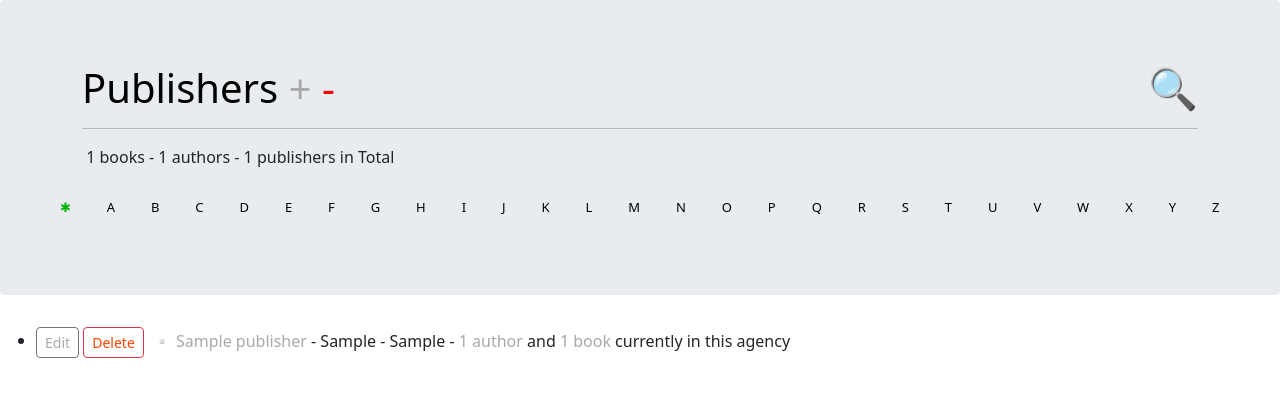
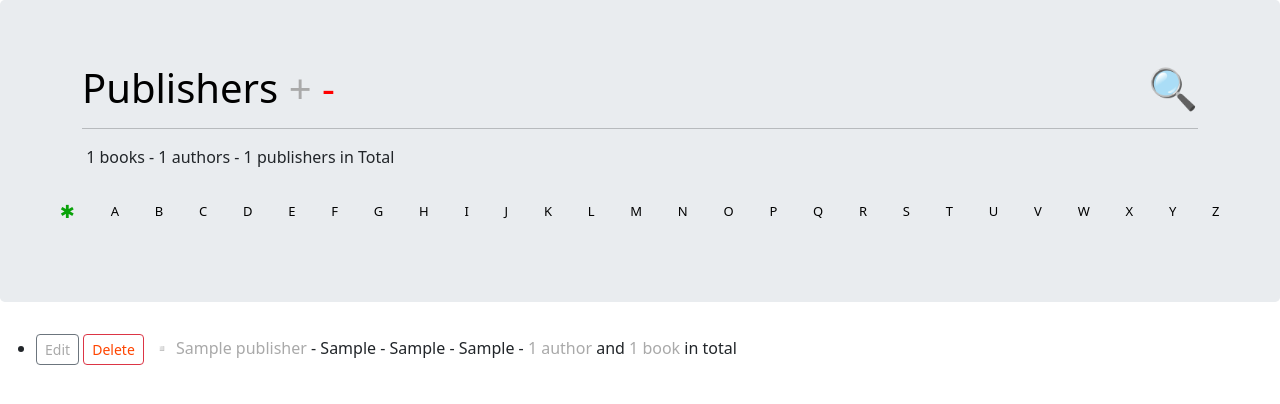
Before and after one commit to MrC-101/LibraryProject, a Flask app: page /?flag=publishers_list in a window 1280 px wide. Shown: the part 65-469 px from the top of the page. Run offline with Flask 3, Linux system fonts and the light colour scheme; tables that the repository leaves empty hold one stand-in row (values such as "Sample post").

Commit message:
minor bug fixes and some cleaning

```diff
--- a/library/routes/author_routes.py
+++ b/library/routes/author_routes.py
@@ -155,8 +155,9 @@ def authors_by_letter():
     total_auth = len(authors)
     books = db.session.query(Book).all()
     total = len(books)
+    total_publishers = len(db.session.query(Publisher).all())
     if letter != '*':
-        authors_by_letter = db.session.query(Author).filter(Author.lname.istartswith(letter)).all()
+        authors_by_letter = db.session.query(Author).filter(Author.lname.istartswith(letter)).order_by('lname').all()
     else:
         authors_by_letter = db.session.query(Author).order_by('fullname').all()
-    return render_template('index.html', flag='authors_by_letter', authors_by_letter=authors_by_letter, total=total, total_auth=total_auth)
+    return render_template('index.html', flag='authors_by_letter', authors_by_letter=authors_by_letter, total=total, total_auth=total_auth, total_publishers=total_publishers)
--- a/library/routes/publisher_routes.py
+++ b/library/routes/publisher_routes.py
@@ -96,10 +96,9 @@ def publishers_by_letter():
     total_auth = len(authors)
     books = db.session.query(Book).all()
     total = len(books)
-    publishers = db.session.query(Publisher).all()
-    total_publishers = len(publishers)
+    total_publishers = len(db.session.query(Publisher).all())
     if letter != '*':
-        publishers_by_letter = db.session.query(Publisher).filter(Publisher.publ_name.istartswith(letter)).all()
+        publishers_by_letter = db.session.query(Publisher).filter(Publisher.publ_name.istartswith(letter)).order_by('publ_name').all()
     else:
         publishers_by_letter = db.session.query(Publisher).order_by('publ_name').all()
     return render_template('index.html', flag='publishers_by_letter', publishers_by_letter=publishers_by_letter, total=total, total_auth=total_auth, total_publishers=total_publishers)
--- a/library/templates/a_z.html
+++ b/library/templates/a_z.html
@@ -1,6 +1,6 @@
 <nav class="navbar navbar-expand-md" style="text-align:justify; justify-items:last baseline">
     <div class="container-fluid">&ensp;
-        <a class="navbar-brand" style="font-size: small; font-weight: normal; color:rgb(11, 177, 11)"
+        <a class="navbar-brand" style="font-size: large; font-weight: normal; color:rgb(9, 162, 9)"
             href="{{ url_for(url, letter='*') }}"> ✱ </a>&nbsp;
         <a class="navbar-brand" style="font-size: small; font-weight: normal" href="{{ url_for(url, letter='A') }}">
             A </a>&nbsp;
--- a/library/templates/index.html
+++ b/library/templates/index.html
@@ -171,6 +171,9 @@
             {{ author.fullname }} {{ '|' if not loop.last else ''}}</a>
         {% endif %}
         {% endfor %}
+        <a style="font-weight:bolder; text-decoration:none"
+            href="{{ url_for('author.bibliography', author=book.authors[0].fullname) }}">
+            - {{book.authors[0].books|count}} books in collection</a>
     </li>
     {% endfor %}
 </ul>
@@ -201,12 +204,14 @@
         {% set bks='books' %}
         {% endif %}
         <a style="text-decoration:none"
-            href="{{ url_for('publisher.publisher_details', id=publisher.id) }}">{{ publisher.publ_name }}</a>
-        - {{publisher.publ_est}} - {{publisher.publ_country}} - <a style="text-decoration:none" href="{{ url_for('publisher.publisher_authors', publisher=publisher.publ_name) }}">{{ publisher.authors|count }} {{auth}}</a> and
-        <a style="text-decoration:none"
+            href="{{ url_for('publisher.publisher_details', id=publisher.id) }}">{{ publisher.publ_name}}</a>
+        - {{publisher.publ_est}} - {{publisher.publ_country}} - {{publisher.publ_city}} - <a
+            style="text-decoration:none"
+            href="{{ url_for('publisher.publisher_authors', publisher=publisher.publ_name) }}">{{ publisher.authors|count }}
+            {{ auth }}</a> and <a style="text-decoration:none"
             href="{{ url_for('publisher.publisher_bibliography', publisher=publisher.publ_name)}}">{{ publisher.books|count }}
-            {{bks}}</a> currently in this
-            agency
+            {{ bks }}</a>
+        in total
     </li>
     {% endfor %}
     {% endif %}
@@ -236,9 +241,12 @@
         {% endif %}
         <a style="text-decoration:none"
             href="{{ url_for('publisher.publisher_details', id=publisher.id) }}">{{ publisher.publ_name}}</a>
-        - {{publisher.publ_est}} - {{publisher.publ_country}} - {{publisher.publ_city}} - <a style="text-decoration:none" href="{{ url_for('publisher.publisher_authors', publisher=publisher.publ_name) }}">{{ publisher.authors|count }}
-        {{ auth }}</a> and <a style="text-decoration:none"
-        href="{{ url_for('publisher.publisher_bibliography', publisher=publisher.publ_name)}}">{{ publisher.books|count }} {{ bks }}</a>
+        - {{publisher.publ_est}} - {{publisher.publ_country}} - {{publisher.publ_city}} - <a
+            style="text-decoration:none"
+            href="{{ url_for('publisher.publisher_authors', publisher=publisher.publ_name) }}">{{ publisher.authors|count }}
+            {{ auth }}</a> and <a style="text-decoration:none"
+            href="{{ url_for('publisher.publisher_bibliography', publisher=publisher.publ_name)}}">{{ publisher.books|count }}
+            {{ bks }}</a>
         in total
     </li>
     {% endfor %}
--- a/library/templates/navbar.html
+++ b/library/templates/navbar.html
@@ -1,7 +1,8 @@
 <nav class="navbar navbar-expand-md navbar-dark bg-dark border-bottom border-body" data-bs-theme="dark">
     <div class="container-fluid">
         <a class="navbar-brand link-success link-offset-2 link-opacity-100-hover"
-            style="font-size: x-large; font-weight: bold;" href="{{ url_for('main.home', flag='publishers_list') }}">LIBRARY</a>
+            style="font-size: x-large; font-weight: bold;"
+            href="{{ url_for('main.home', flag='publishers_list') }}">LIBRARY</a>
         <button class="navbar-toggler" type="button" data-bs-toggle="collapse" data-bs-target="#navbarSupportedContent"
             aria-controls="navbarSupportedContent" aria-expanded="false" aria-label="Toggle navigation">
             <span class="navbar-toggler-icon"></span>
@@ -80,7 +81,8 @@
                         Publishers
                     </a>
                     <ul class="dropdown-menu dropdown-menu-dark bg-dark">
-                        <li><a class="dropdown-item" href="{{ url_for('main.home', flag='publishers_list') }}">List Publishers</a></li>
+                        <li><a class="dropdown-item" href="{{ url_for('main.home', flag='publishers_list') }}">List
+                                Publishers</a></li>
                         <li>
                             <a class="dropdown-item" href="{{ url_for('publisher.add_publisher') }}">Add Publisher</a>
                         </li>
@@ -124,7 +126,8 @@
             <ul class="navbar-nav me-auto mb-2 mb-lg-0 justify-content-right float-right">
                 <li class="nav-item"></li>
                 <li class="nav-item">
-                    <a class="nav-link" style="font-size: medium" href="{{ url_for('main.search_books') }}">User</a>
+                    <a class="nav-link" style="font-size: medium"
+                        href="{{ url_for('main.home', flag='books_list') }}">User</a>
                 </li>
                 <li class="nav-item">
                     <a class="nav-link" style="font-size: medium; color: red" href="/init">⚙️</a>
```
Also changed, not shown: library/routes/book_routes.py (+3 -18 lines).
